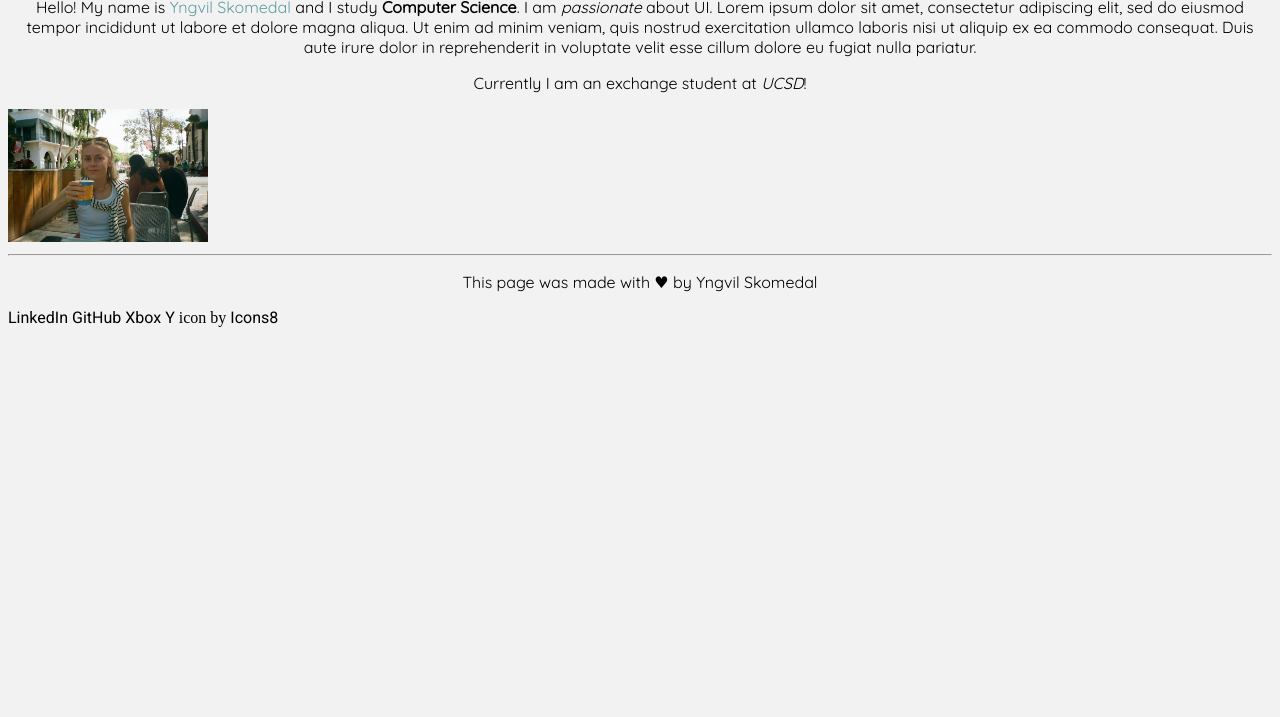
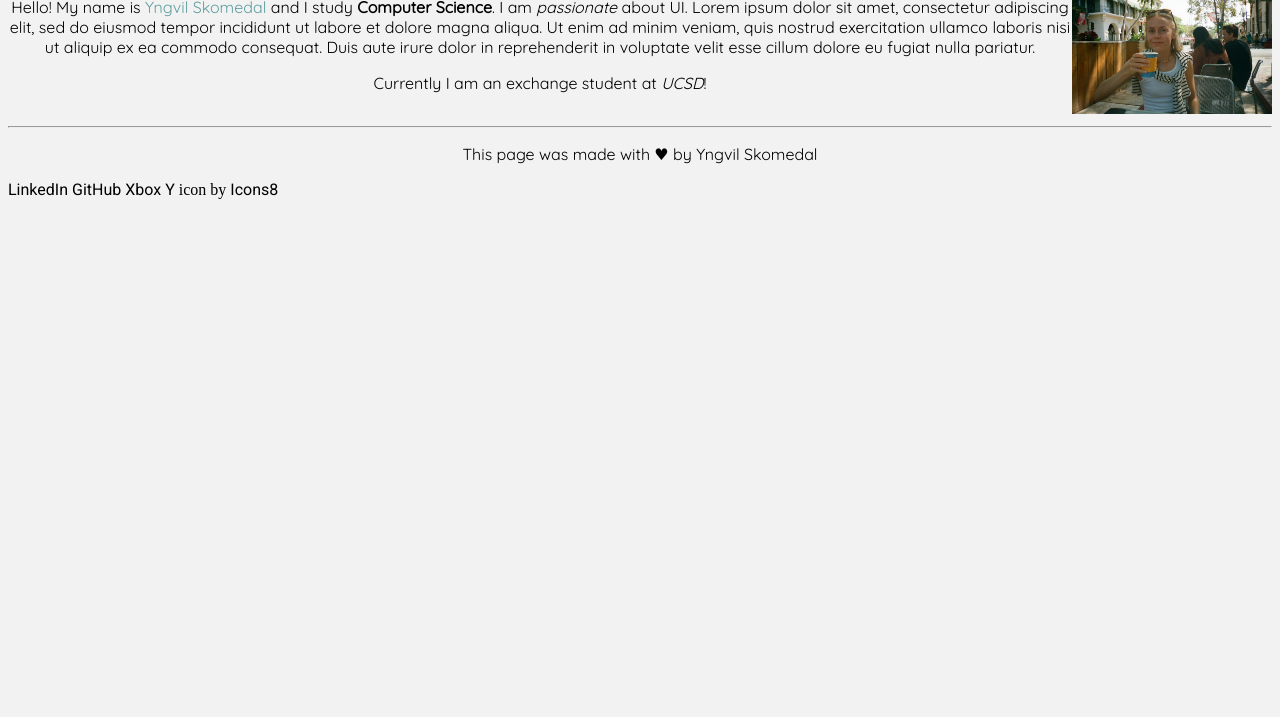
Before and after one commit to yngvilsk/cse134-hw5, a plain HTML site: page index.html in a window 1280 px wide. Shown: the part 83-800 px from the top of the page. Drawn offline with Linux system fonts and the light colour scheme.

Commit message:
grid test

```diff
--- a/style.css
+++ b/style.css
@@ -12,6 +12,7 @@ body {
     background-color: #F2F2F2;
 }
 
+/* Head row */
 header {
     background-color: #E3C876;
     grid-area: head;
@@ -27,6 +28,39 @@ h1 {
     font-family: 'Roboto', Helvetica, Arial, sans-serif;
     font-weight: bold;
 }
+
+nav {
+    grid-area: navigation;
+}
+
+nav .active {
+    font-weight: bold;
+}
+
+/* Content row */
+
+main {
+    grid-area: content;
+    display: grid; /* Nested grid */
+    grid-template-columns: 1 fr 1fr;
+    grid-template-areas: 'text picture';
+}
+
+#homepage-text {
+    grid-area: text;
+}
+
+#homepage-pic {
+    grid-area: picture;
+}
+
+/* Foot row */
+
+footer{
+    grid-area: foot;
+}
+
+/* Other styling */
 
 p {
     color: black;
@@ -45,27 +79,6 @@ a:hover {
     color: #EC4F3C;
 }
 
-nav {
-    grid-area: navigation;
-}
-
-nav .active {
-    font-weight: bold;
-}
-
 strong {
     font-weight: bold;
 }
-
-#homepage-text {
-    grid-area: content;
-}
-
-#homepage-pic {
-    grid-area: content;
-
-}
-
-footer{
-    grid-area: foot;
-}
```
